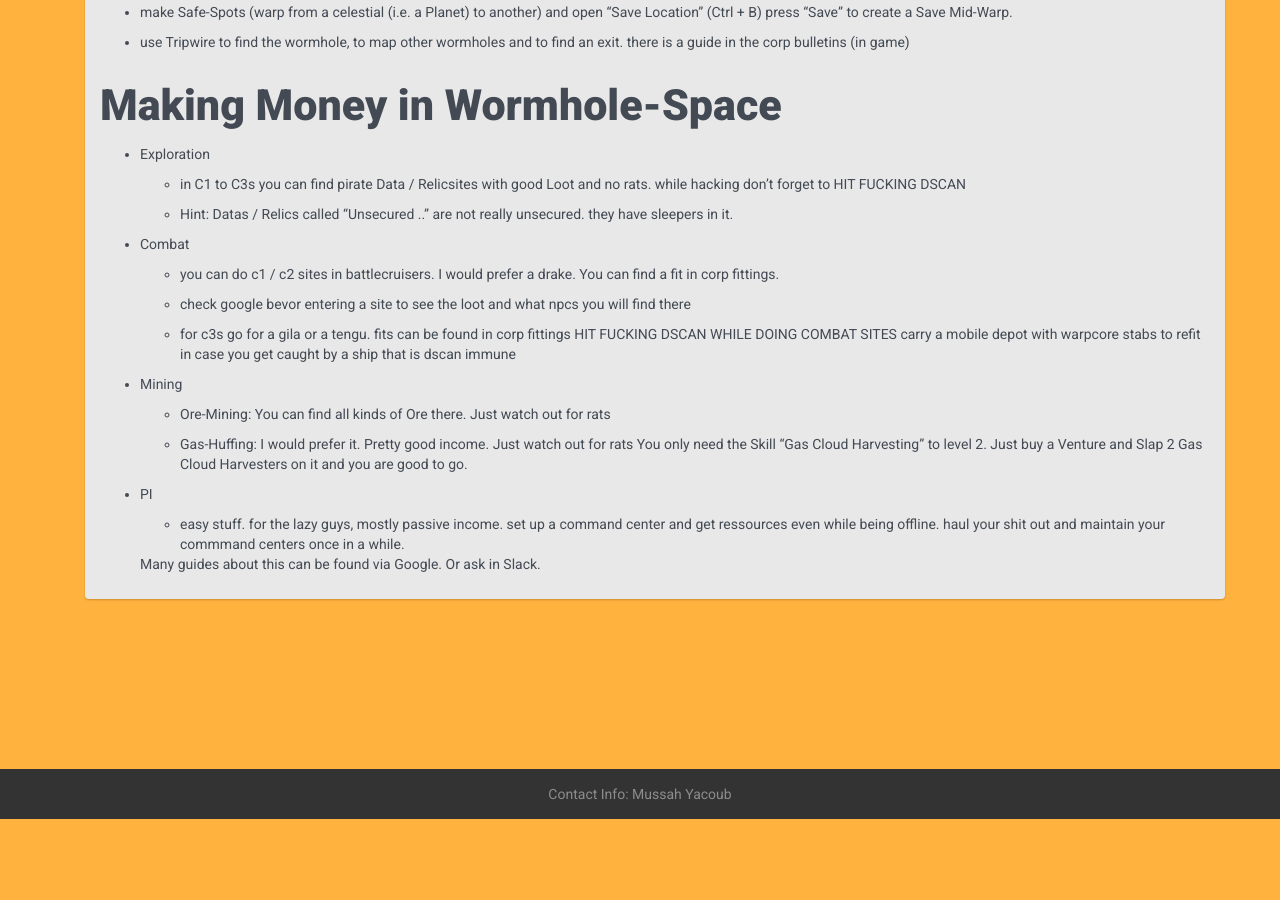
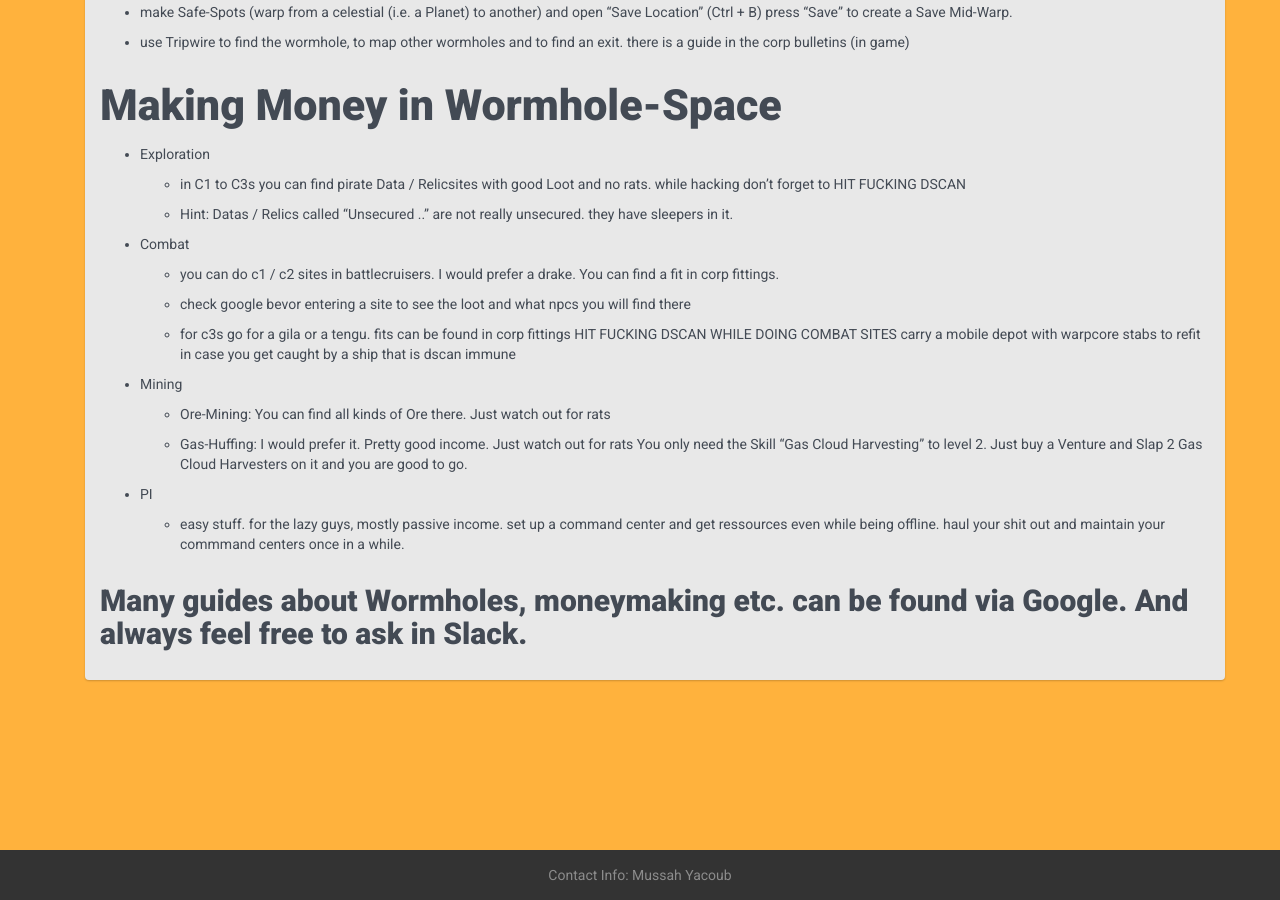
Before and after one commit to all-out/guides, a Jekyll site: the page built from _guides/firstdayinwhspace.markdown, in a window 1280 px wide and 900 px high, scrolled down 761 px. Built offline with Jekyll 4.4.1, drawn with Linux system fonts in a browser that asks for light colours; before the commit the page ends 1580 px from its top, so only the background shows below that.

Commit message:
Changed footer V1.01

```diff
--- a/_guides/firstdayinwhspace.markdown
+++ b/_guides/firstdayinwhspace.markdown
@@ -65,4 +65,5 @@ excerpt: >
 
   - easy stuff. for the lazy guys, mostly passive income. set up a command center and get ressources even while being offline. haul your shit out and maintain your commmand centers once in a while.
 
-  Many guides about this can be found via Google. Or ask in Slack.
+
+### Many guides about Wormholes, moneymaking etc. can be found via Google. And always feel free to ask in Slack.
```
